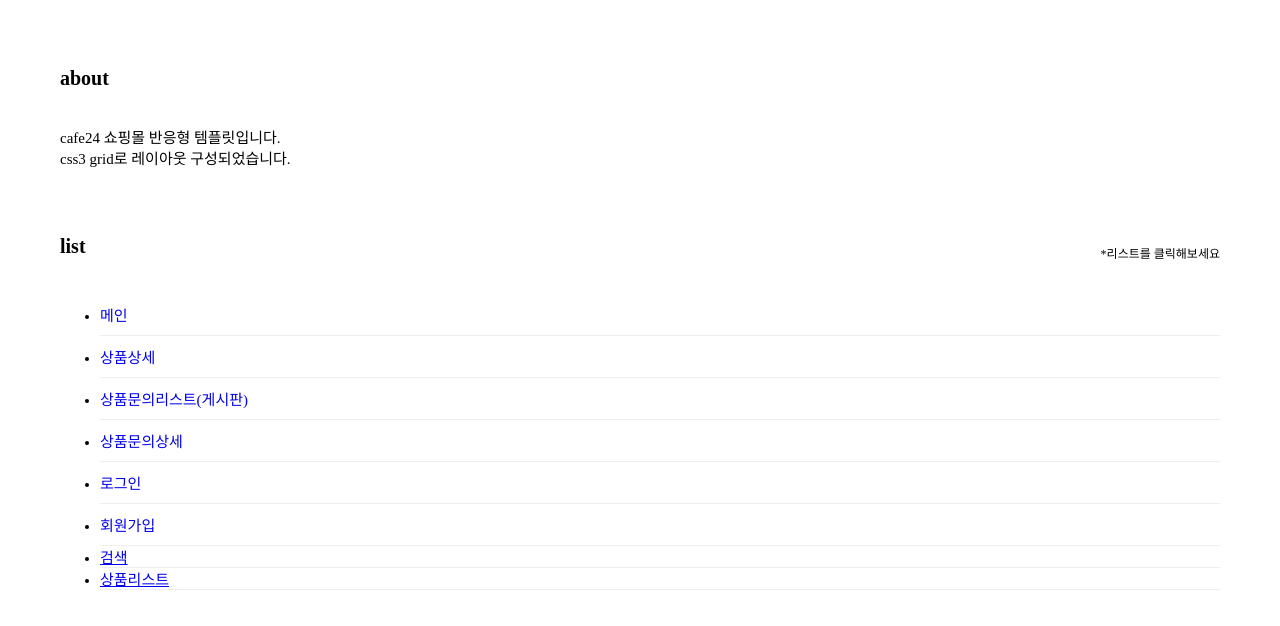
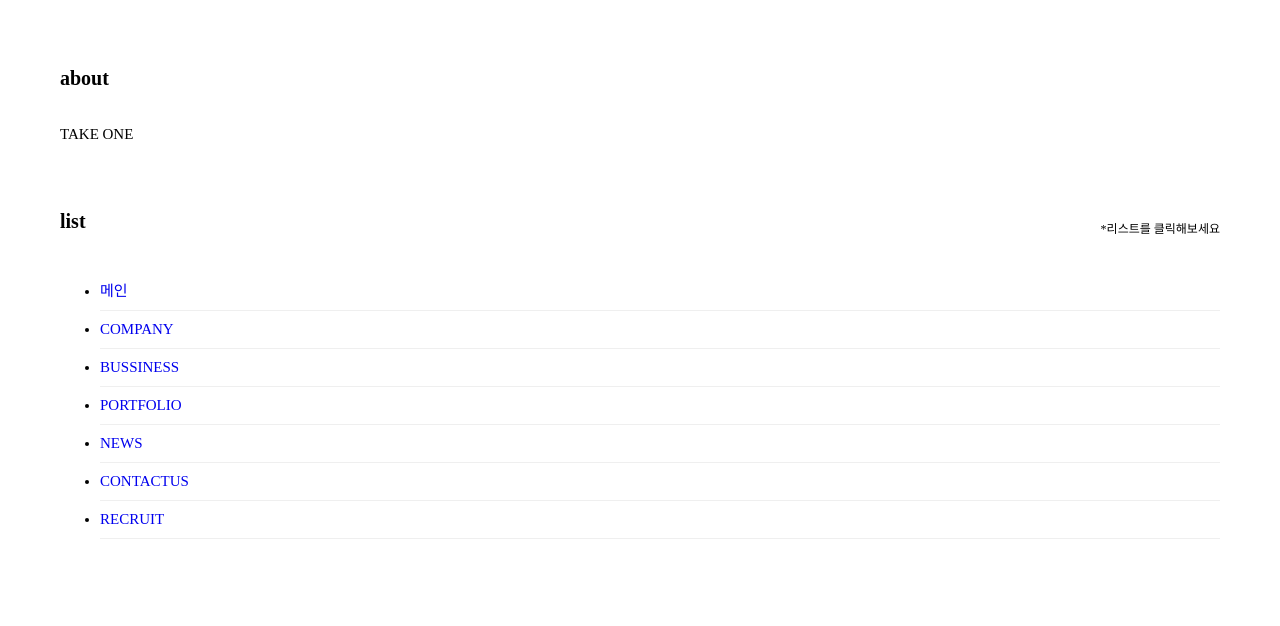
Before and after one commit to lidagim84/lidagim84.github.io, a website: page project1/list.html in a window 1280 px wide. Drawn offline with nearby package versions, Linux system fonts and the light colour scheme; files that its build step writes are made by us from their sources.

Commit message:
Update list.html

```diff
--- a/project1/list.html
+++ b/project1/list.html
@@ -5,6 +5,7 @@
     <title>studio take one</title>
     <link href="https://fonts.googleapis.com/css?family=Noto+Sans+KR&display=swap" rel="stylesheet">
     <link rel="stylesheet" href="css/reset.css">
+    <script src="https://kit.fontawesome.com/e5a4fbfef4.js"></script>
   <style>
 /* 포트폴리오 index 화면 */
 .wrap_pf { }
@@ -43,23 +44,19 @@
             <div class="area_pf_title">
                 <h2 class="tit_pf">about</h2>
             </div>
-            <p class="txt_pf">
-                cafe24 쇼핑몰 반응형 템플릿입니다.<br>
-                css3 grid로 레이아웃 구성되었습니다.
-            </p>
+            <p class="txt_pf">TAKE ONE</p>
             <div class="area_pf_title">
                 <h2 class="tit_pf">list</h2>
                 <p class="txt_append">*리스트를 클릭해보세요</p>
             </div>
             <ul class="list_index">
-                <li><a href="http://uidevsample.cafe24.com/" class="link_index" target="_blank"><span class="txt_index">메인</span></a></li>
-                <li><a href="http://uidevsample.cafe24.com/product/페이지-팬츠-default-조합분리선택형/107/category/1/display/2/" class="link_index" target="_blank"><span class="txt_index">상품상세</span></a></li>
-                <li><a href="http://uidevsample.cafe24.com/board/product/list.html?board_no=6&product_category_depth1=&product_category_depth2=&product_category_depth3=&product_category_depth4=&page=1" class="link_index" target="_blank"><span class="txt_index">상품문의리스트(게시판)</span></a></li>
-                <li><a href="http://uidevsample.cafe24.com/article/qa/6/5/" class="link_index" target="_blank"><span class="txt_index">상품문의상세</span></a></li>
-                <li><a href="http://uidevsample.cafe24.com/member/login.html" class="link_index" target="_blank"><span class="txt_index">로그인</span></a></li>
-                <li><a href="http://uidevsample.cafe24.com/member/join.html" class="link_index" target="_blank"><span class="txt_index">회원가입</span></a></li>
-                <li><a href="http://uidevsample.cafe24.com/product/search.html?banner_action=&keyword=상품"><span class="txt_index">검색</span></a></li>
-                <li><a href="http://uidevsample.cafe24.com/category/best/24/"><span class="txt_index">상품리스트</span></a></li>
+                <li><a href="index.html" class="link_index" target="_blank"><span class="txt_index">메인</span></a></li>
+                <li><a href="#none" class="link_index" target="_blank"><span class="txt_index">COMPANY</span></a></li>
+                <li><a href="#none" class="link_index" target="_blank"><span class="txt_index">BUSSINESS</span></a></li>
+                <li><a href="#none" class="link_index" target="_blank"><span class="txt_index">PORTFOLIO</span></a></li>
+                <li><a href="#none" class="link_index" target="_blank"><span class="txt_index">NEWS</span></a></li>
+                <li><a href="#none" class="link_index" target="_blank"><span class="txt_index">CONTACTUS</span></a></li>
+                <li><a href="#none" class="link_index" target="_blank"><span class="txt_index">RECRUIT</span></a></li>
             </ul>
         </section>
     </div>
```
